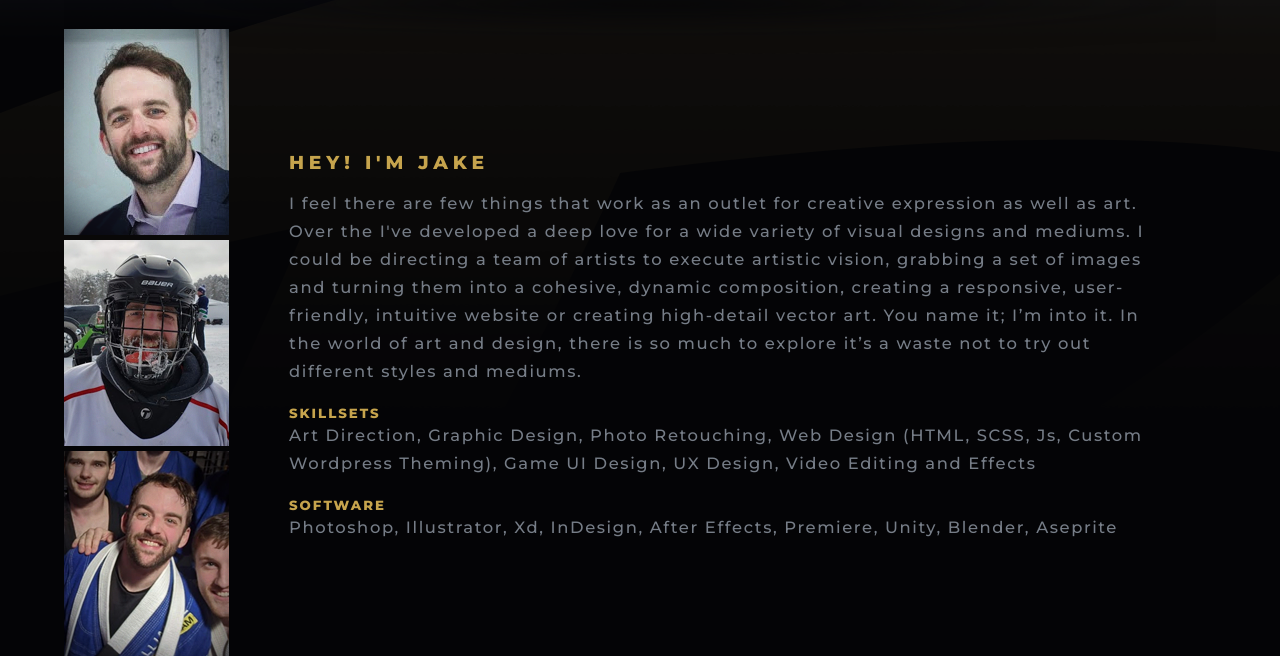
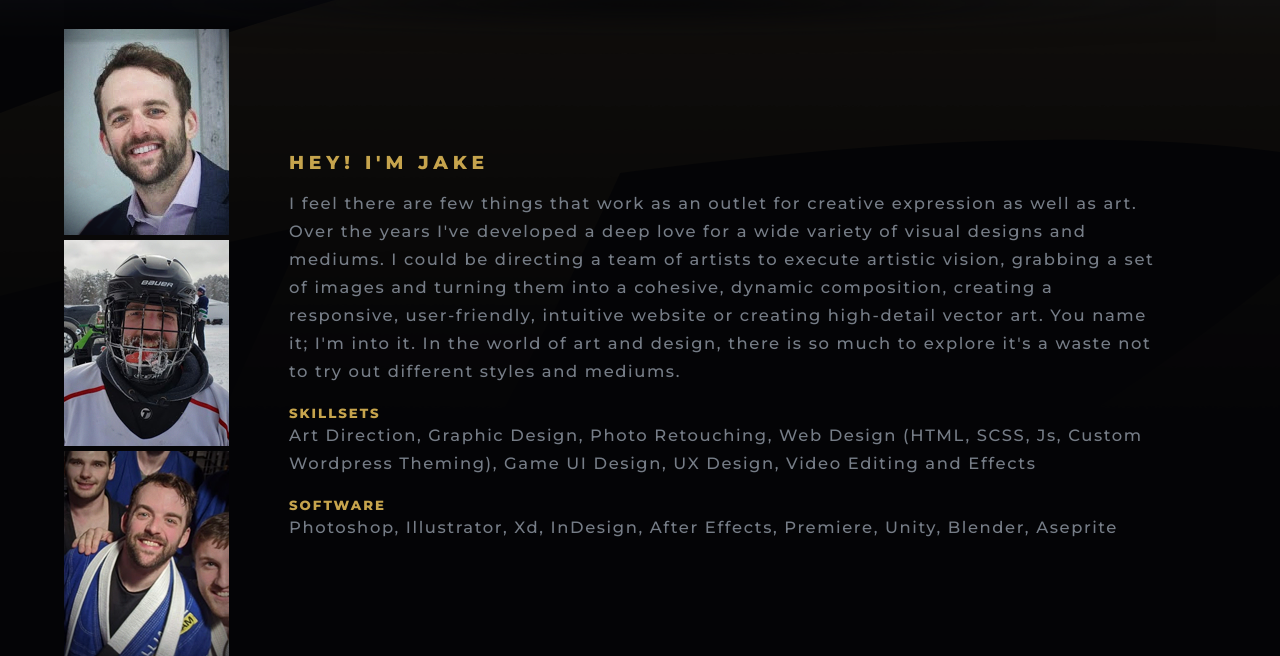
Before and after one commit to jsruesch/jsr5, a PHP site: page /about.php in a window 1280 px wide. Shown: the part 126-782 px from the top of the page. Run offline with PHP 8.4, Linux system fonts and the light colour scheme.

Commit message:
typos on about

```diff
--- a/about.php
+++ b/about.php
@@ -25,7 +25,7 @@
                         </div>
                         <div class="full mar20-bot">
                             <p class="text-grey mar15-top">
-                             I feel there are few things that work as an outlet for creative expression as well as art. Over the I've developed a deep love for a wide variety of visual designs and mediums. I could be directing a team of artists to execute artistic vision, grabbing a set of images and turning them into a cohesive, dynamic composition, creating a responsive, user-friendly, intuitive website or creating high-detail vector art. You name it; I’m into it. In the world of art and design, there is so much to explore it’s a waste not to try out different styles and mediums.
+                             I feel there are few things that work as an outlet for creative expression as well as art. Over the years I've developed a deep love for a wide variety of visual designs and mediums. I could be directing a team of artists to execute artistic vision, grabbing a set of images and turning them into a cohesive, dynamic composition, creating a responsive, user-friendly, intuitive website or creating high-detail vector art. You name it; I'm into it. In the world of art and design, there is so much to explore it's a waste not to try out different styles and mediums.
                             </p>
                         </div>
                         <div class="full">
```
